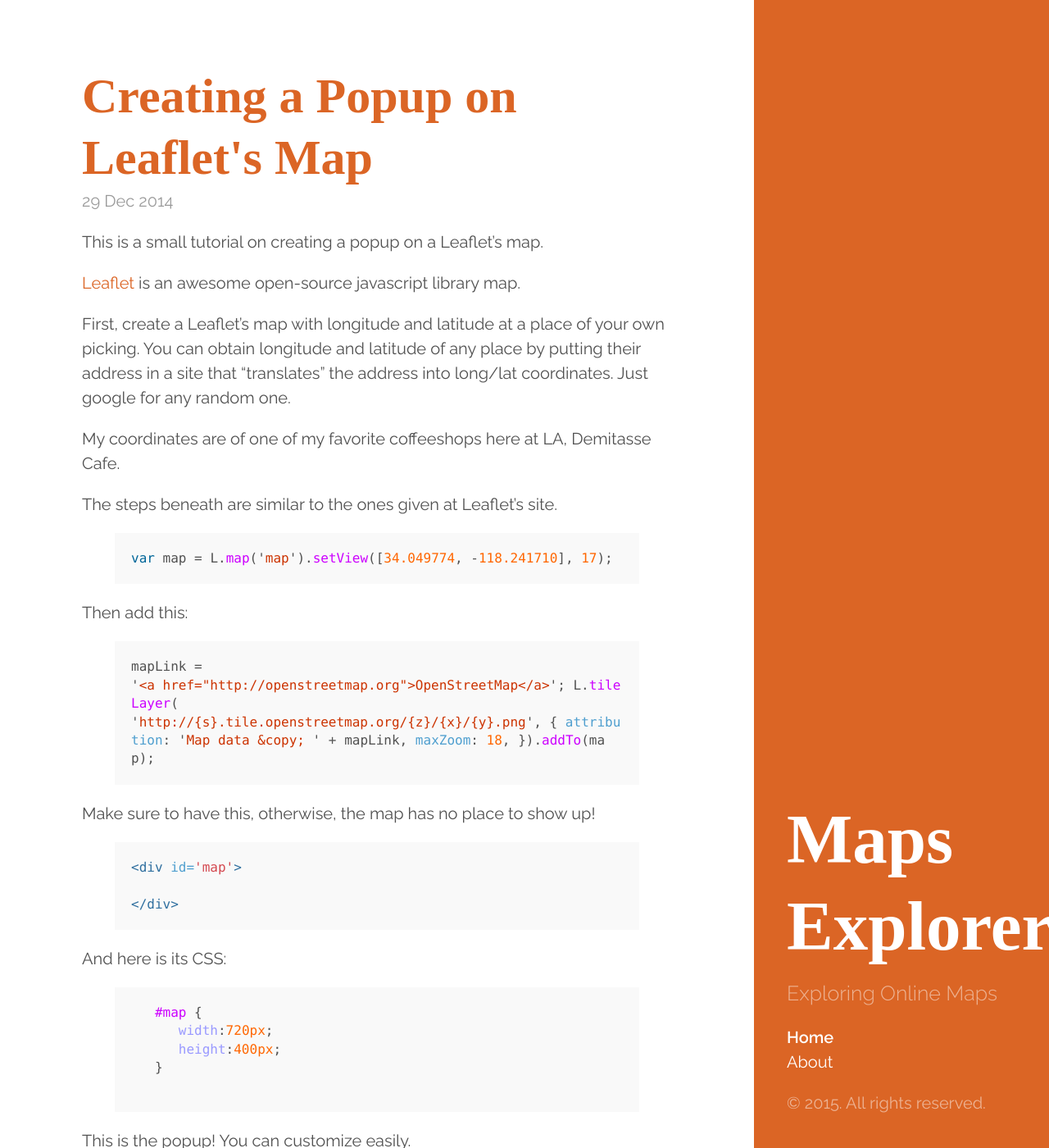
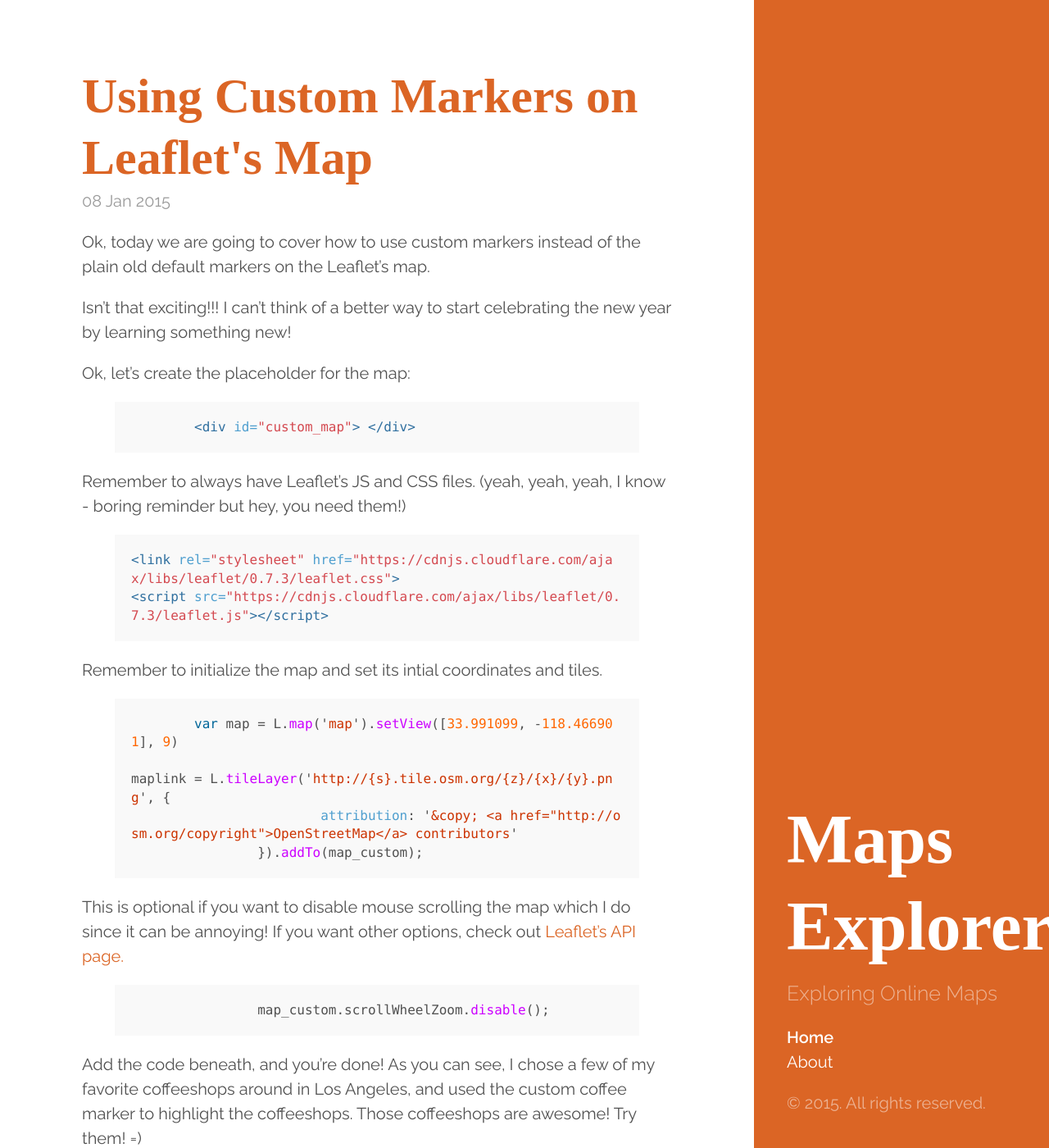
Before and after one commit to arubyist/MapExplorer, a Jekyll site: the page built from index.html, in a window 1280 px wide and 1400 px high. Shown: the whole window at 82% size. Built offline with Jekyll 4.4.1, drawn with Linux system fonts in a browser that asks for light colours; nearby versions of some CDN libraries; some web fonts are replaced; the list of posts is cut into pages by our own code; some of the changed text lies outside the part shown; grey boxes are pictures that could not be loaded.

Commit message:
second post - Using Custom Markers on Leaflet's Map

```diff
--- a/_config.yml
+++ b/_config.yml
@@ -24,5 +24,4 @@ paginate:         5
 version:          2.0.0
 
 
-baseurl: "/MapExplorer"
-url: http://arubyist.github.io
+baseurl: "/MapExplorer/"
--- a/_includes/head.html
+++ b/_includes/head.html
@@ -18,6 +18,7 @@
   <link rel="stylesheet" href="{{ site.baseurl }}/public/css/syntax.css">
   <link rel="stylesheet" href="{{ site.baseurl }}/public/css/hyde.css">
   <link rel="stylesheet" href="http://fonts.googleapis.com/css?family=PT+Sans:400,400italic,700|Abril+Fatface">
+
   <link href='//fonts.googleapis.com/css?family=Raleway:400,300,600' rel='stylesheet' type='text/css'>
   <link href='http://fonts.googleapis.com/css?family=Qwigley' rel='stylesheet' type='text/css'>
 
--- /dev/null
+++ b/_posts/2015-01-08-Leaflet-Custom-Marker.md
@@ -0,0 +1,95 @@
+---
+layout: post
+title: Using Custom Markers on Leaflet's Map
+---
+
+Ok, today we are going to cover how to use custom markers instead of the plain old default markers on the Leaflet's map.
+
+Isn't that exciting!!! I can't think of a better way to start celebrating the new year by learning something new!
+
+Ok, let's create the placeholder for the map:
+
+{% highlight html %}
+	<div id="custom_map"> </div>
+{% endhighlight %}
+
+Remember to always have Leaflet's JS and CSS files. (yeah, yeah, yeah, I know - boring reminder but hey, you need them!)
+
+{% highlight html %}
+
+<link rel="stylesheet" href="https://cdnjs.cloudflare.com/ajax/libs/leaflet/0.7.3/leaflet.css">
+<script src="https://cdnjs.cloudflare.com/ajax/libs/leaflet/0.7.3/leaflet.js"></script>
+
+{% endhighlight %}
+
+Remember to initialize the map and set its intial coordinates and tiles.
+
+{% highlight javascript %}
+	var map = L.map('map').setView([33.991099, -118.466901], 9)
+
+maplink = L.tileLayer('http://{s}.tile.osm.org/{z}/{x}/{y}.png', {
+			attribution: '&copy; <a href="http://osm.org/copyright">OpenStreetMap</a> contributors'
+		}).addTo(map_custom);
+{% endhighlight %}
+
+This is optional if you want to disable mouse scrolling the map which I do since it can be annoying! If you want other options, check out <a href="http://leafletjs.com/reference.html">Leaflet's API page.</a>
+{% highlight javascript %}
+		map_custom.scrollWheelZoom.disable();
+{% endhighlight %}
+
+
+Add the code beneath, and you're done!  As you can see, I chose a few of my favorite coffeeshops around in Los Angeles, and used the custom coffee marker to highlight the coffeeshops. Those coffeeshops are awesome! Try them! =)
+
+{% highlight javascript %}
+var cIcon = L.Icon.extend({
+			options: {
+				iconSize:[35,42]
+			}
+		});
+
+		var coffeeIcon = new cIcon({iconUrl: 'http://whimsicalhope.com/images/cute_coffee_cup.png'});
+
+		var marker = L.marker([33.991099, -118.466901], {icon:coffeeIcon}).bindPopup("Intelligentsia").addTo(map_custom);
+
+		var marker = L.marker([34.038585, -118.441815], {icon:coffeeIcon}).bindPopup("Balconi Coffee").addTo(map_custom);
+
+		var marker = L.marker([34.093160, -118.378335], {icon:coffeeIcon}).bindPopup("Alfred Coffee").addTo(map_custom);
+
+{% endhighlight %}
+
+
+<style type='text/css'>
+	#custom_map {
+			width: 720px;
+			height:250px;
+		}
+</style>
+
+<div id="custom_map">
+
+</div>
+
+<script>
+		var map_custom = L.map('custom_map').setView([33.991099, -118.466901], 10)
+
+		maplink = L.tileLayer('http://{s}.tile.osm.org/{z}/{x}/{y}.png', {
+			attribution: '&copy; <a href="http://osm.org/copyright">OpenStreetMap</a> contributors'
+		}).addTo(map_custom);
+
+		map_custom.scrollWheelZoom.disable();
+
+		var cIcon = L.Icon.extend({
+			options: {
+				iconSize:[35,42]
+			}
+		});
+
+		var coffeeIcon = new cIcon({iconUrl: '../images/cute_coffee_cup.png'});
+
+		var marker = L.marker([33.991099, -118.466901], {icon:coffeeIcon}).bindPopup("<a href='http://www.intelligentsiacoffee.com/'>Intelligentsia</a>").addTo(map_custom);
+
+		var marker = L.marker([34.038585, -118.441815], {icon:coffeeIcon}).bindPopup("<a href='http://www.balconicoffeecompany.com/'>Balconi Coffee</a>").addTo(map_custom);
+
+		var marker = L.marker([34.093160, -118.378335], {icon:coffeeIcon}).bindPopup("<a href='http://www.alfredcoffee.com/'>Alfred Coffee</a>").addTo(map_custom);
+
+</script>
```
Also changed, not shown: _posts/2014-12-29-Leaflet-Marker-Popup.md (renamed from _posts/2014-12-29-Leaflet-Custom-Marker.md), images/cute_coffee_cup.png (added), 1 other file.
